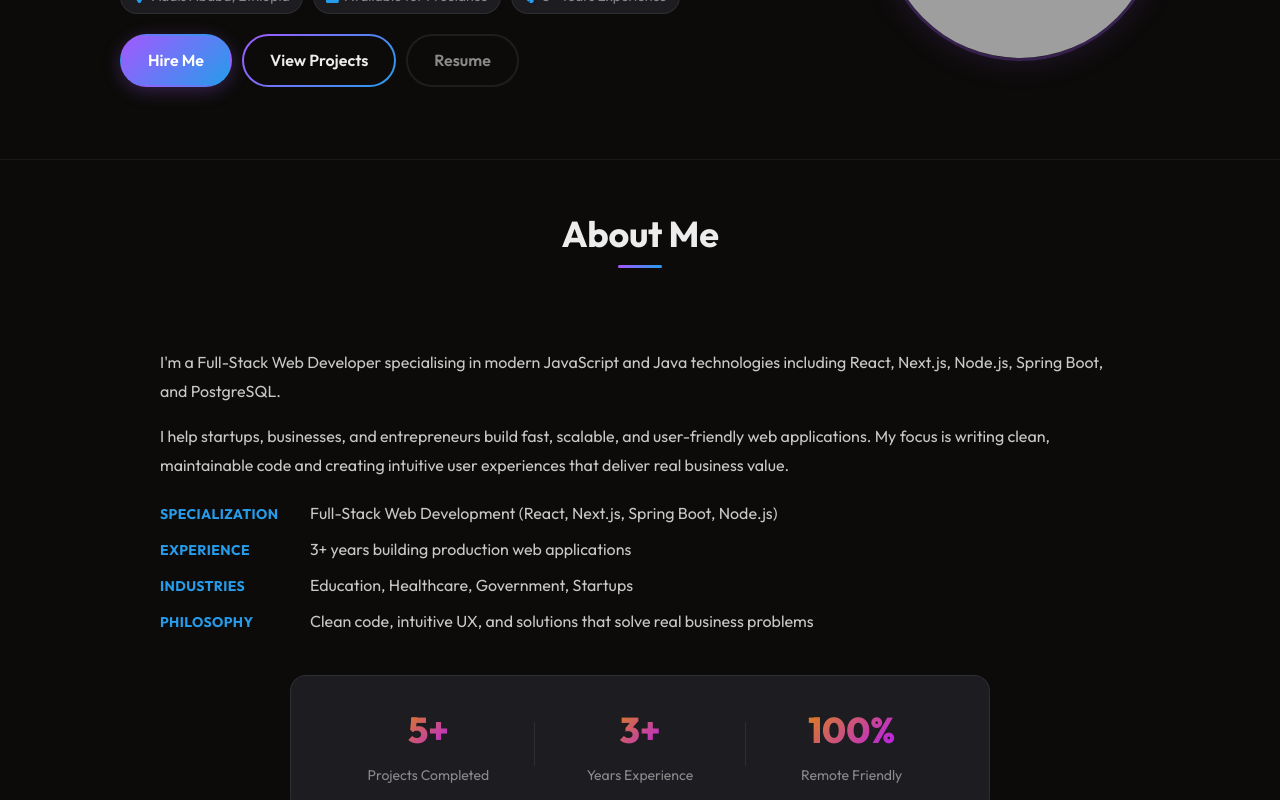
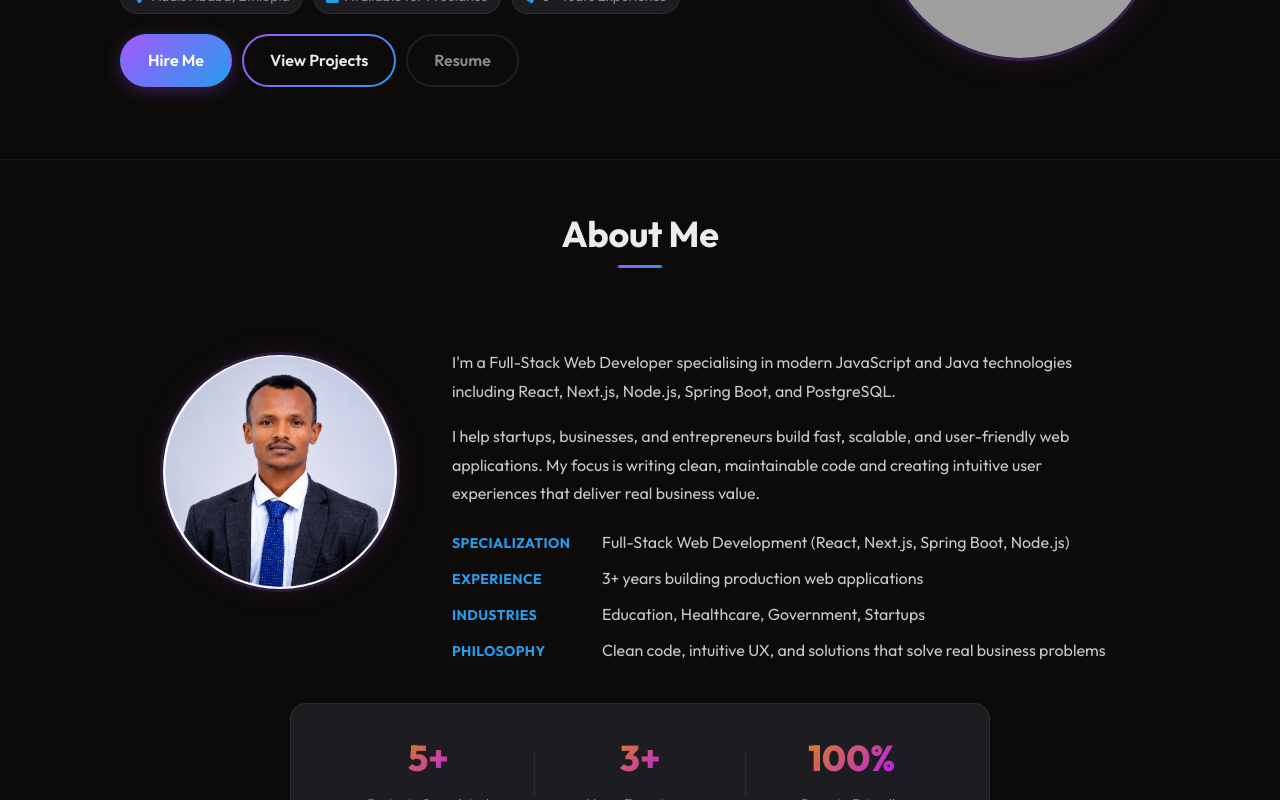
Before and after one commit to Tilahun-git/portfolio, a React (Vite) app: page / in a window 1280 px wide. Shown: the part 365-1165 px from the top of the page. Built offline with nearby package versions, Linux system fonts and the light colour scheme; grey boxes are pictures that could not be loaded.

Commit message:
profile added

```diff
--- a/src/components/About/About.jsx
+++ b/src/components/About/About.jsx
@@ -16,9 +16,9 @@ const About = () => (
     </div>
 
     <div className="about-body">
-      {/* <div className="about-left">
+      <div className="about-left">
         <img src={profile} alt="Tilahun Tareke" loading="lazy" />
-      </div> */}
+      </div>
 
       <div className="about-right">
         <p className="about-para">
```
